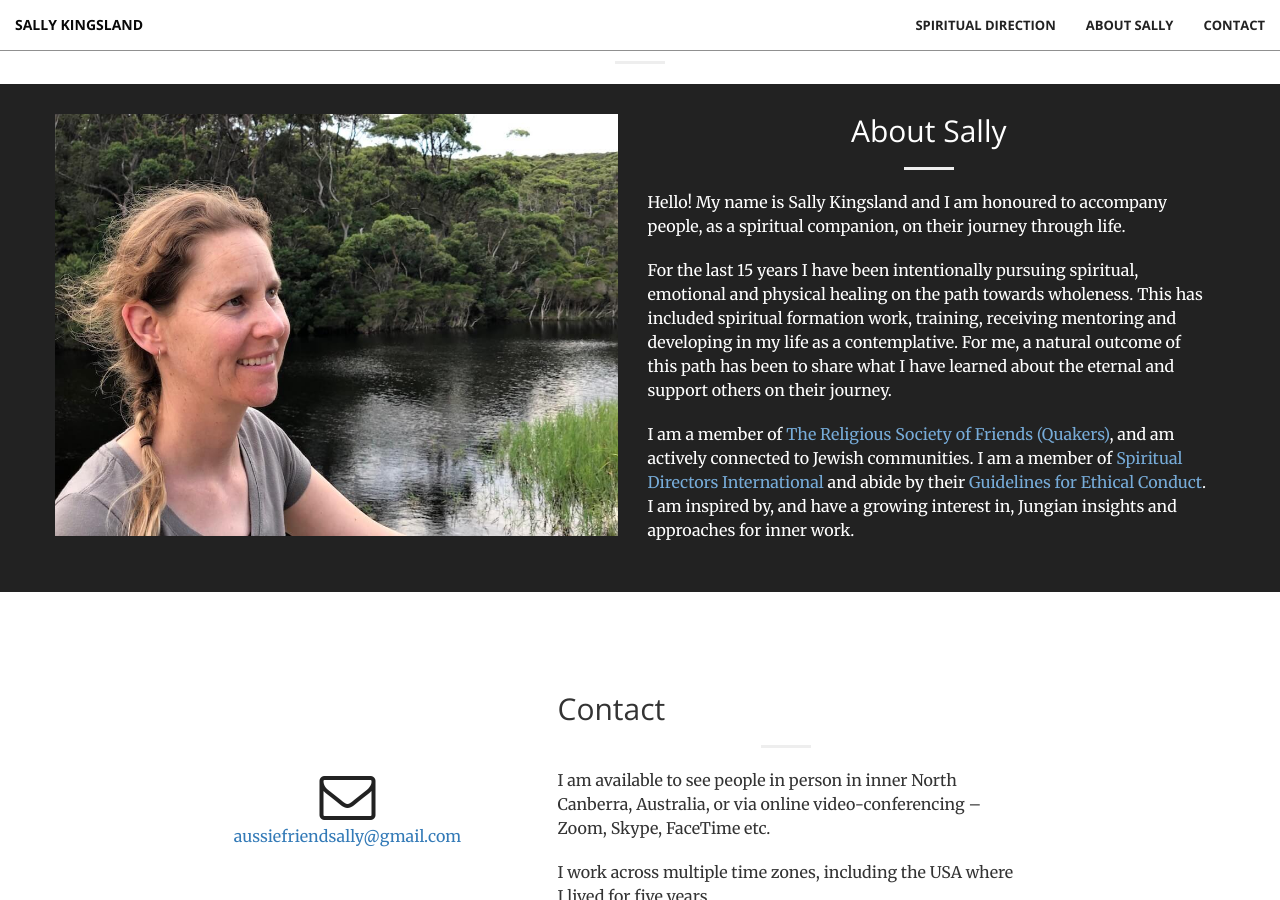
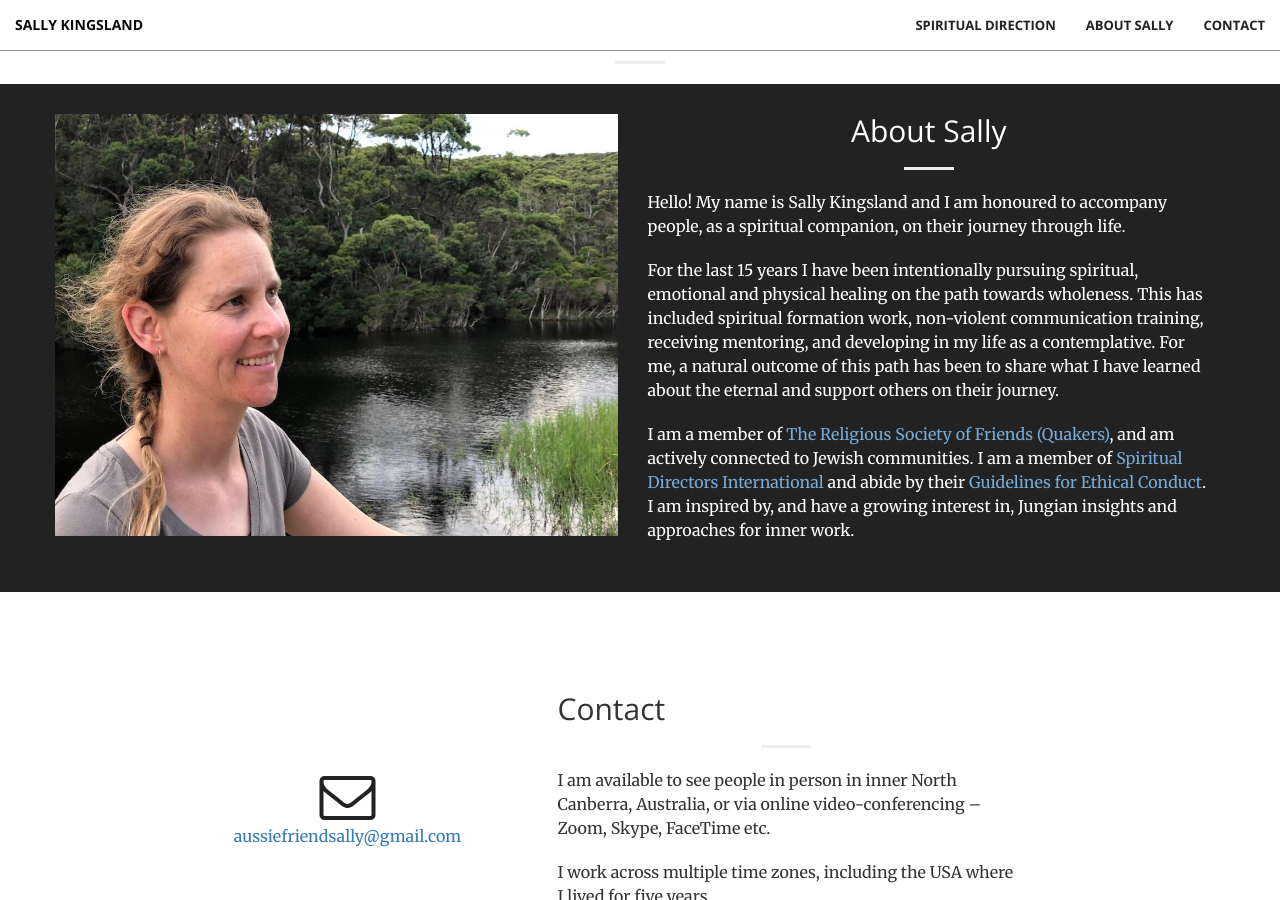
Before and after one commit to sallykingsland/sallykingsland.github.io, a Jekyll site: the page built from index.md, in a window 1280 px wide and 900 px high, scrolled down 2254 px. Built offline with Jekyll 4.4.1, drawn with Linux system fonts in a browser that asks for light colours.

Commit message:
Minor wording edit

```diff
--- a/_includes/about.html
+++ b/_includes/about.html
@@ -11,7 +11,7 @@
 					Hello! My name is Sally Kingsland and I am honoured to accompany people, as a spiritual companion, on their journey through life.
 				</p>
 				<p>
-					For the last 15 years I have been intentionally pursuing spiritual, emotional and physical healing on the path towards wholeness. This has included spiritual formation work, training, receiving mentoring and developing in my life as a contemplative. For me, a natural outcome of this path has been to share what I have learned about the eternal and support others on their journey.
+					For the last 15 years I have been intentionally pursuing spiritual, emotional and physical healing on the path towards wholeness. This has included spiritual formation work, non-violent communication training, receiving mentoring, and developing in my life as a contemplative. For me, a natural outcome of this path has been to share what I have learned about the eternal and support others on their journey.
 				</p>
 				<p>
 					I am a member of
```
